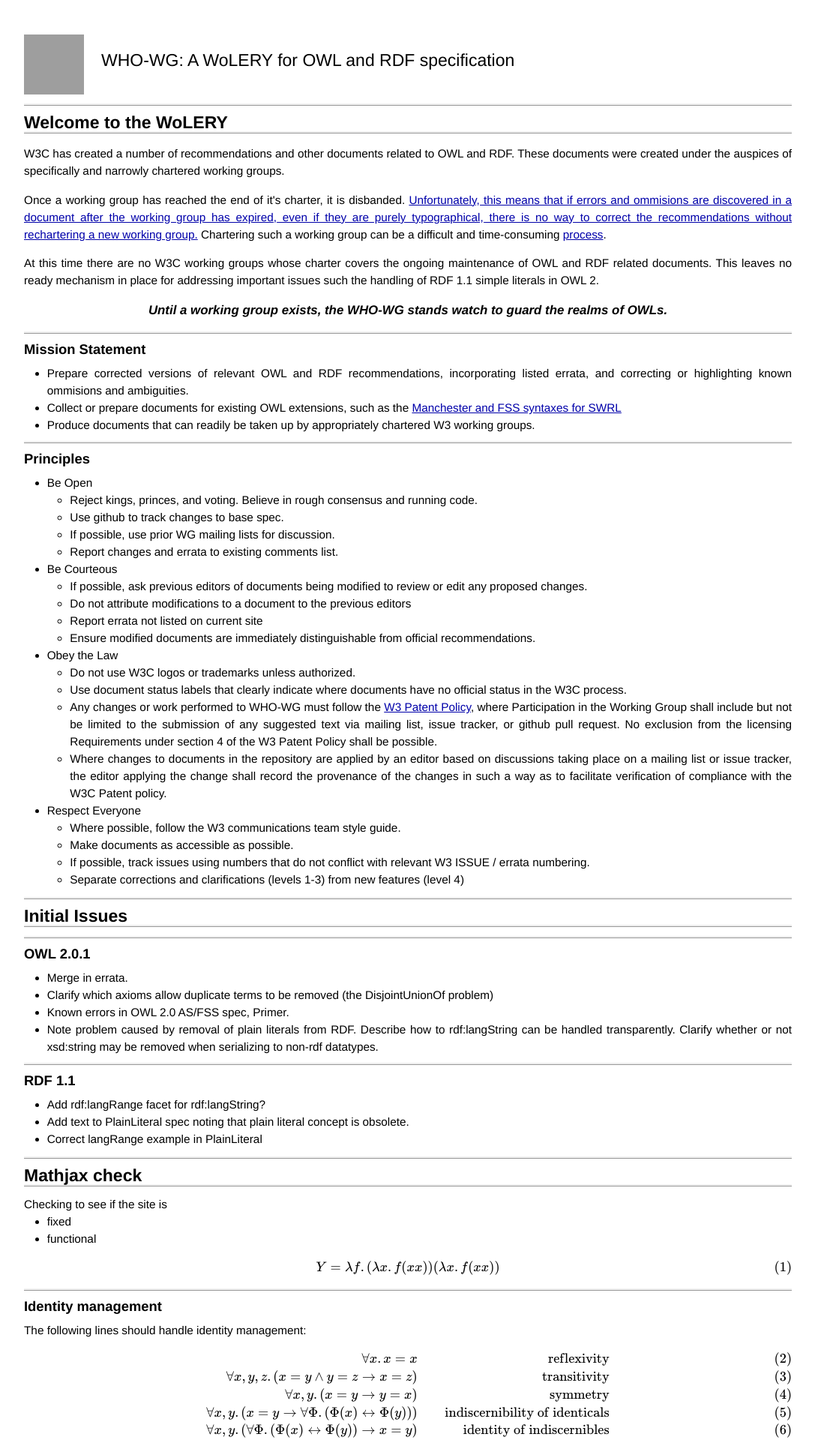
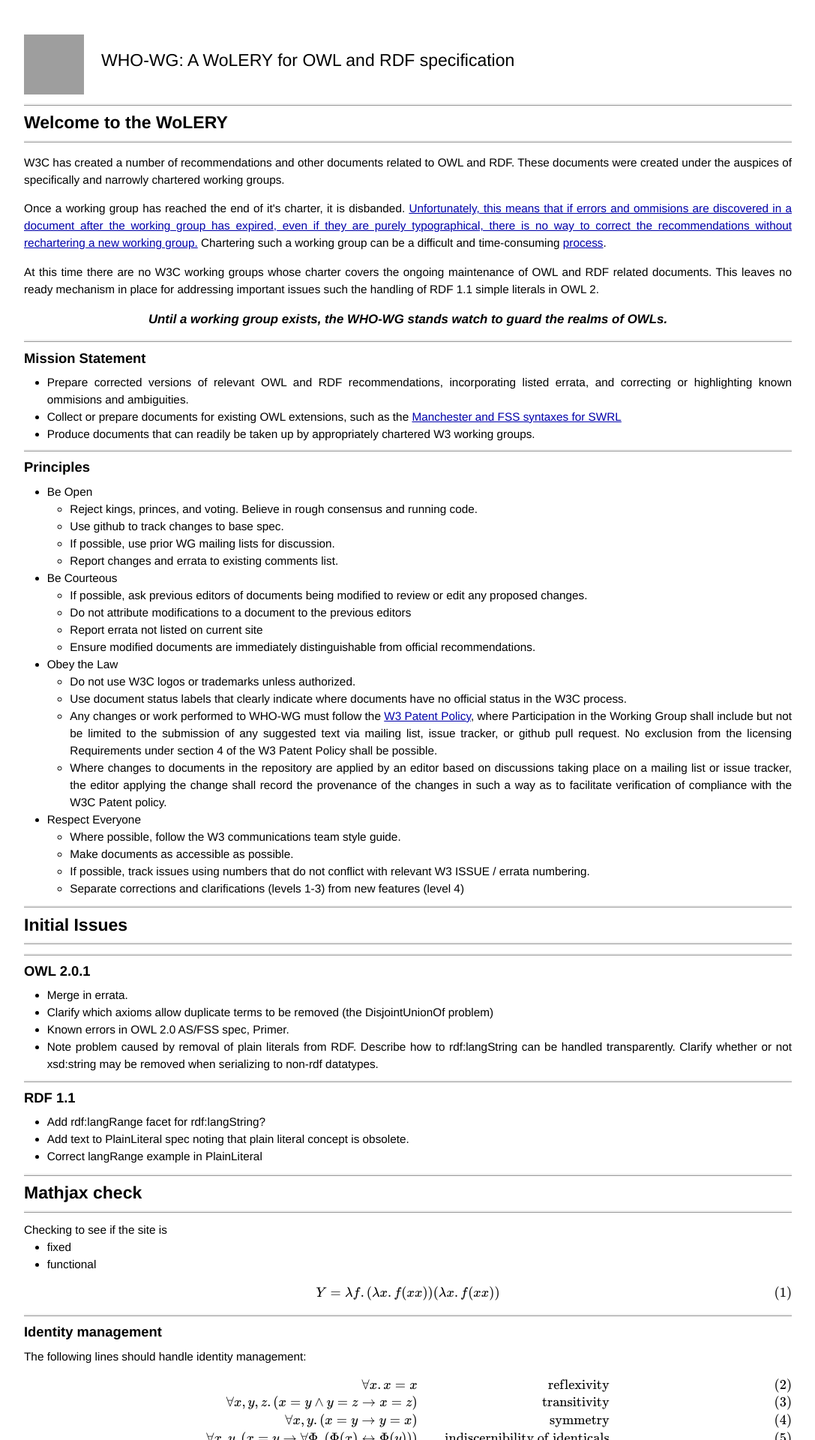
Before and after one commit to WHO-WG/WHO-WG.github.io, a Jekyll site: the page built from index.html, in a window 1280 px wide. Shown: the top 1920 px of the page at 75% size, without its empty margins (96-1183 px from the left). Built offline with Jekyll 4.4.1, drawn with Linux system fonts in a browser that asks for light colours; Markdown is read by kramdown in place of the engine named in the settings; formulas are drawn with MathJax 3; grey boxes are pictures that could not be loaded.

Commit message:
front page changes

```diff
--- a/css/main.css
+++ b/css/main.css
@@ -28,6 +28,7 @@
 
 h1 {
     font-size: 150%;
+    padding-bottom:0.5em;
     border-bottom-style:ridge;
 }
 h2 {
```
